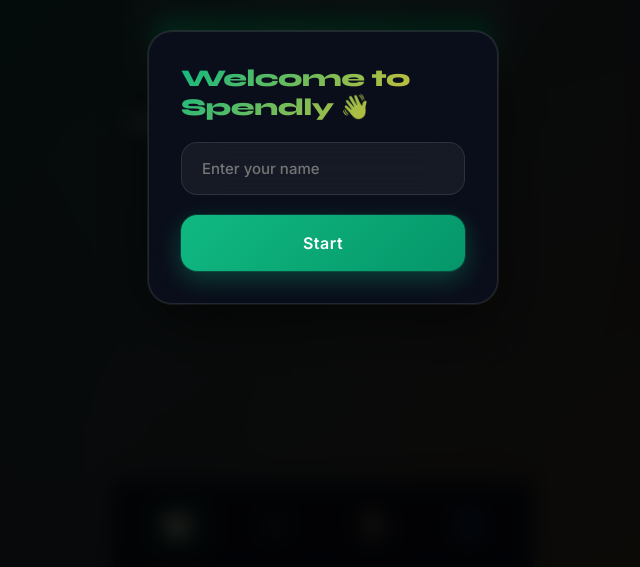
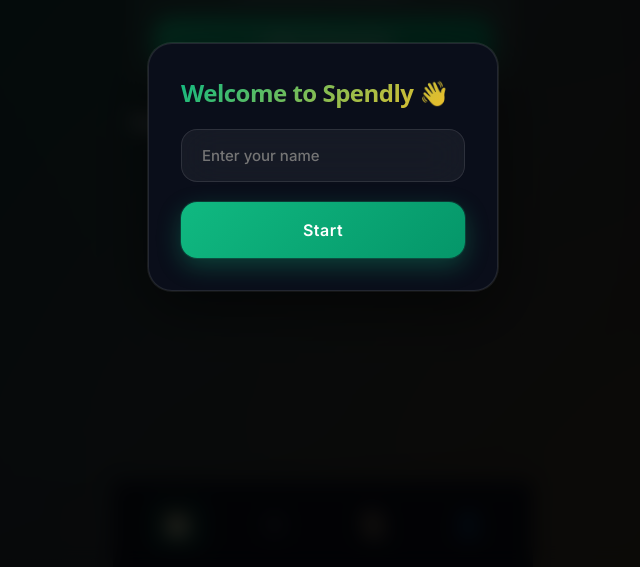
Before and after one commit to Itspavannk/spendly.github.io, a plain HTML site: page index.html in a window 1280 px wide. Shown: the part 233-800 px from the top of the page, without its empty margins (317-957 px from the left). Drawn offline with Linux system fonts and the light colour scheme.

Commit message:
update styles and minor fixes

```diff
--- a/css/style.css
+++ b/css/style.css
@@ -963,7 +963,7 @@ input[type="date"]::-webkit-calendar-picker-indicator {
 
 .modal-content h2 {
   margin-bottom: 20px;
-  font-family: 'Syne', sans-serif;
+  font-family: system-ui, -apple-system, BlinkMacSystemFont, 'Segoe UI', Roboto, Oxygen, Ubuntu, Cantarell, 'Open Sans', 'Helvetica Neue', sans-serif;
   font-size: 24px;
   font-weight: 800;
   letter-spacing: -0.5px;
```
